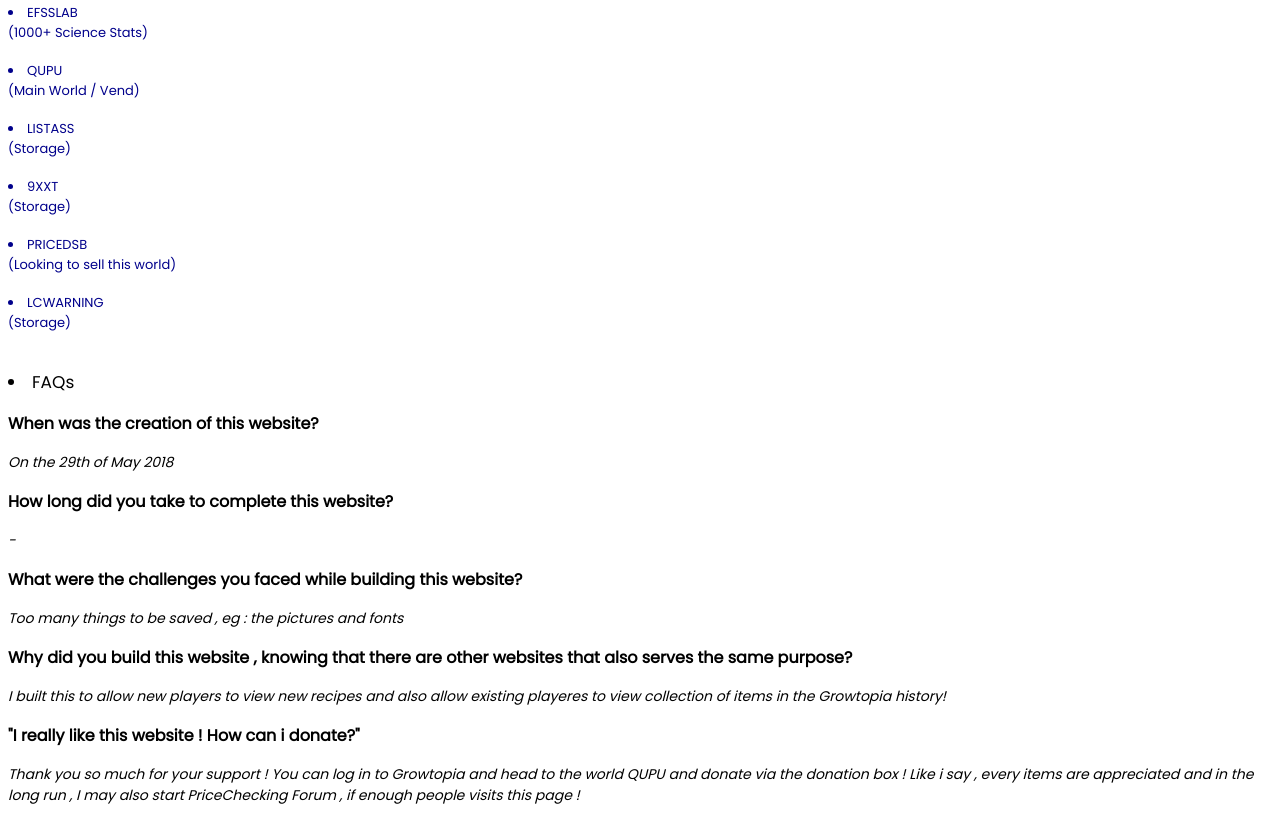
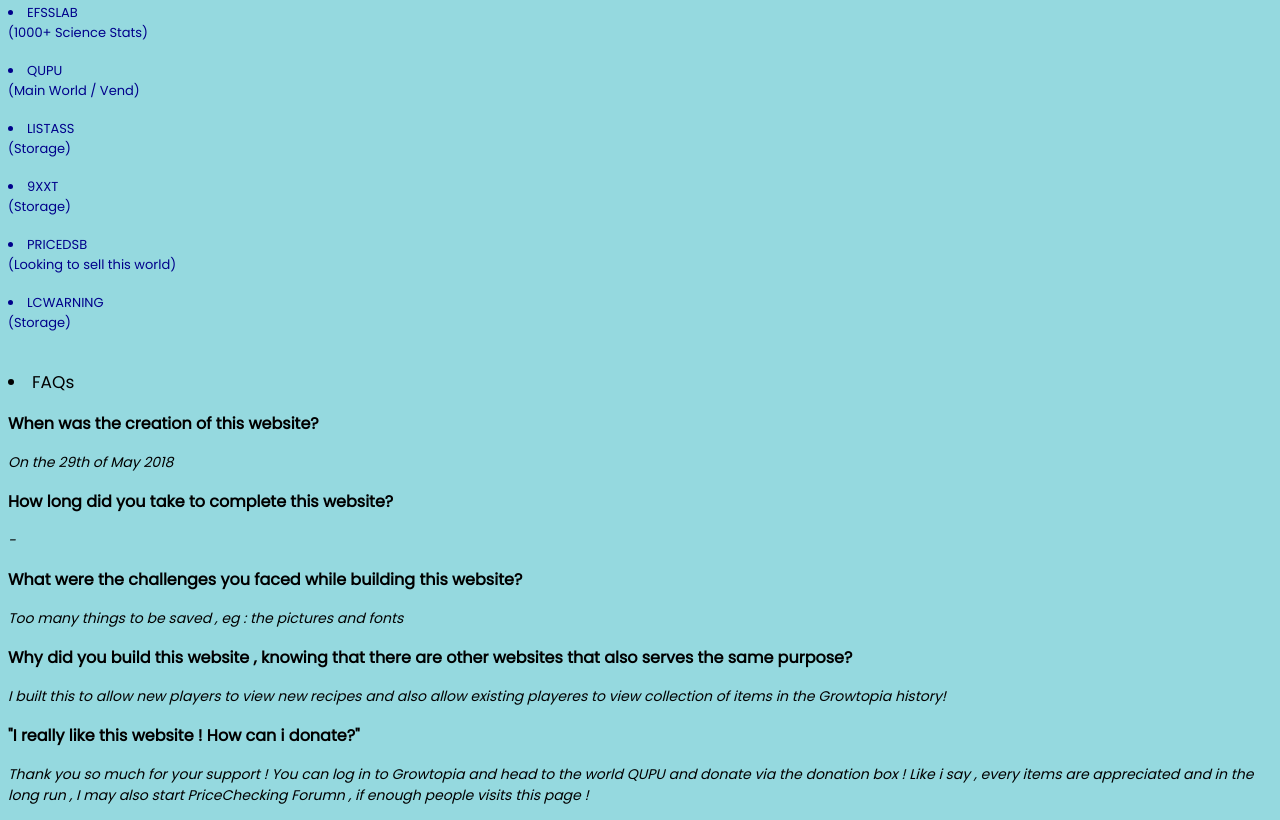
Before and after one commit to GrowtopiaGuide/home, a plain HTML site: page about.html in a window 1280 px wide. Shown: the part 552-1372 px from the top of the page. Drawn offline with Linux system fonts and the light colour scheme.

Commit message:
Update about.html

```diff
--- a/about.html
+++ b/about.html
@@ -6,6 +6,7 @@
 <head>
     <meta name="viewport" content="width=device-width, initial-scale=1">
 </head>
+<body bgcolor="#95D9DF"></body>
 <title>Growtopia Guide</title>
 
 
@@ -14,6 +15,7 @@
   <a href="credits.html">Credits</a>
   <a href="guide.html">Guide</a>
   <a href="about.html">About Me</a>
+  <a href="games.html">Games Guides</a>
 </div>
 
 <br>
@@ -64,4 +66,19 @@
     <i><P class = "c">I built this to allow new players to view new recipes and also allow existing playeres to view collection of items in the Growtopia history!</P></i>
 
     <b><P class = "d">"I really like this website ! How can i donate?"</P></b>
-    <i><P class = "c">Thank you so much for your support ! You can log in to Growtopia and head to the world QUPU and donate via the donation box ! Like i say , every items are appreciated and in the long run , I may also start PriceChecking Forum , if enough people visits this page ! </P></i>
+    <i><P class = "c">Thank you so much for your support ! You can log in to Growtopia and head to the world QUPU and donate via the donation box ! Like i say , every items are appreciated and in the long run , I may also start PriceChecking Forumn , if enough people visits this page ! </P></i>
+
+
+
+
+
+
+
+
+
+
+
+
+
+
+</html>
```
